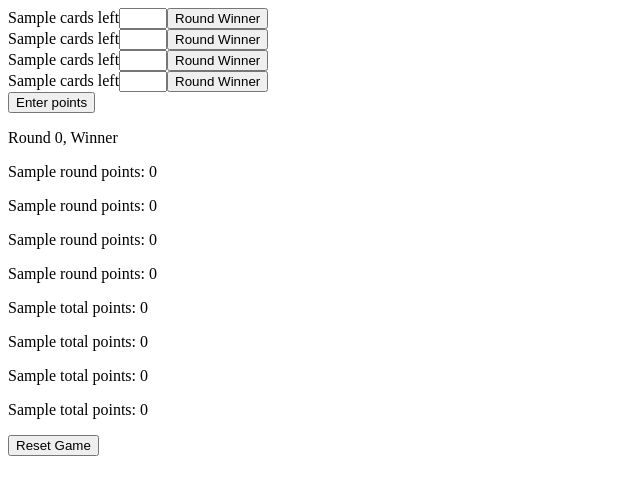
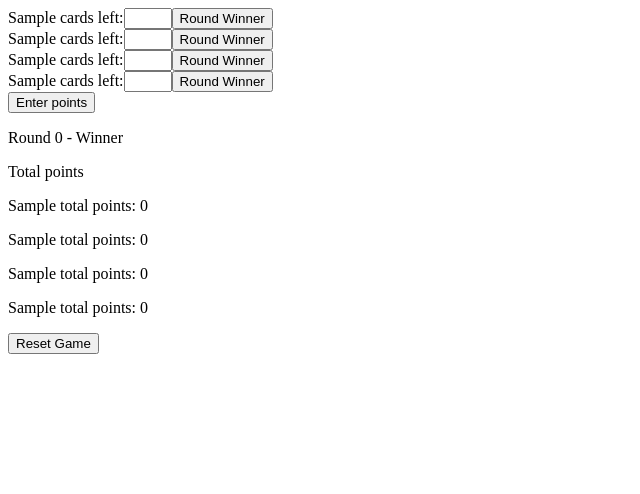
Before and after one commit to mickey-vee/big2-points, a React (Vite) app: page / in a window 1280 px wide. Both pictures are taken after typing "Sample", "Sample", "Sample", "Sample" into the empty fields and a click on the button "Enter". Shown: the top 494 px of the page, without its empty margins (0-640 px from the left). Built offline with nearby package versions, Linux system fonts and the light colour scheme.

Commit message:
Changes to points component to get round details

```diff
--- a/src/components/AddPlayer/AddPlayer.jsx
+++ b/src/components/AddPlayer/AddPlayer.jsx
@@ -2,10 +2,10 @@ import "./AddPlayer.scss";
 import { useState } from "react";
 
 const AddPlayer = ({ getPlayerData, setAddPlayers }) => {
-  const [p1, setP1] = useState("1");
-  const [p2, setP2] = useState("2");
-  const [p3, setP3] = useState("3");
-  const [p4, setP4] = useState("4");
+  const [p1, setP1] = useState("Mickey");
+  const [p2, setP2] = useState("Taryn");
+  const [p3, setP3] = useState("Enney");
+  const [p4, setP4] = useState("Reza");
 
   const submitForm = (e) => {
     e.preventDefault();
--- a/src/components/GetPoints/GetPoints.jsx
+++ b/src/components/GetPoints/GetPoints.jsx
@@ -24,7 +24,7 @@ const GetPoints = ({ playerNames, getPoints, getRound, getWinner }) => {
         {playerNames.map((player, index) => (
           <div key={index}>
             <label name={player}>
-              {player} cards left
+              {player} cards left:
               <input
                 className="points-input"
                 name={player}
--- a/src/components/Points/Points.jsx
+++ b/src/components/Points/Points.jsx
@@ -4,34 +4,43 @@ import "./Points.scss";
 const Points = ({ playerNames, playerPoints, round, winnerName }) => {
   const [newPoints, setNewPoints] = useState(Array(playerNames.length).fill(0));
 
+  const [roundDetails, setRoundDetails] = useState([]);
+
   useEffect(() => {
     setNewPoints((prevPoints) =>
       prevPoints.map((point, index) => point + (playerPoints[index] || 0))
     );
+
+    let playerDetails = playerNames.map((player, index) => ({
+      playername: player,
+      playerpoints: playerPoints[index],
+    }));
+
+    setRoundDetails({
+      winner: winnerName,
+      round: round,
+      playerdetails: playerDetails,
+    });
   }, [playerPoints]);
 
   return (
     <>
       <div>
         <p>
-          Round {round}, Winner {winnerName}
+          Round {round} - Winner {roundDetails.winner}
         </p>
+      </div>
+
+      <section>
+        <p>Total points</p>
         {playerNames.map((player, index) => (
           <div key={index}>
             <p>
-              {player} round points: {playerPoints[index]}
+              {player} total points: {newPoints[index]}
             </p>
           </div>
         ))}
-      </div>
-
-      {playerNames.map((player, index) => (
-        <div key={index}>
-          <p>
-            {player} total points: {newPoints[index]}
-          </p>
-        </div>
-      ))}
+      </section>
     </>
   );
 };
```
